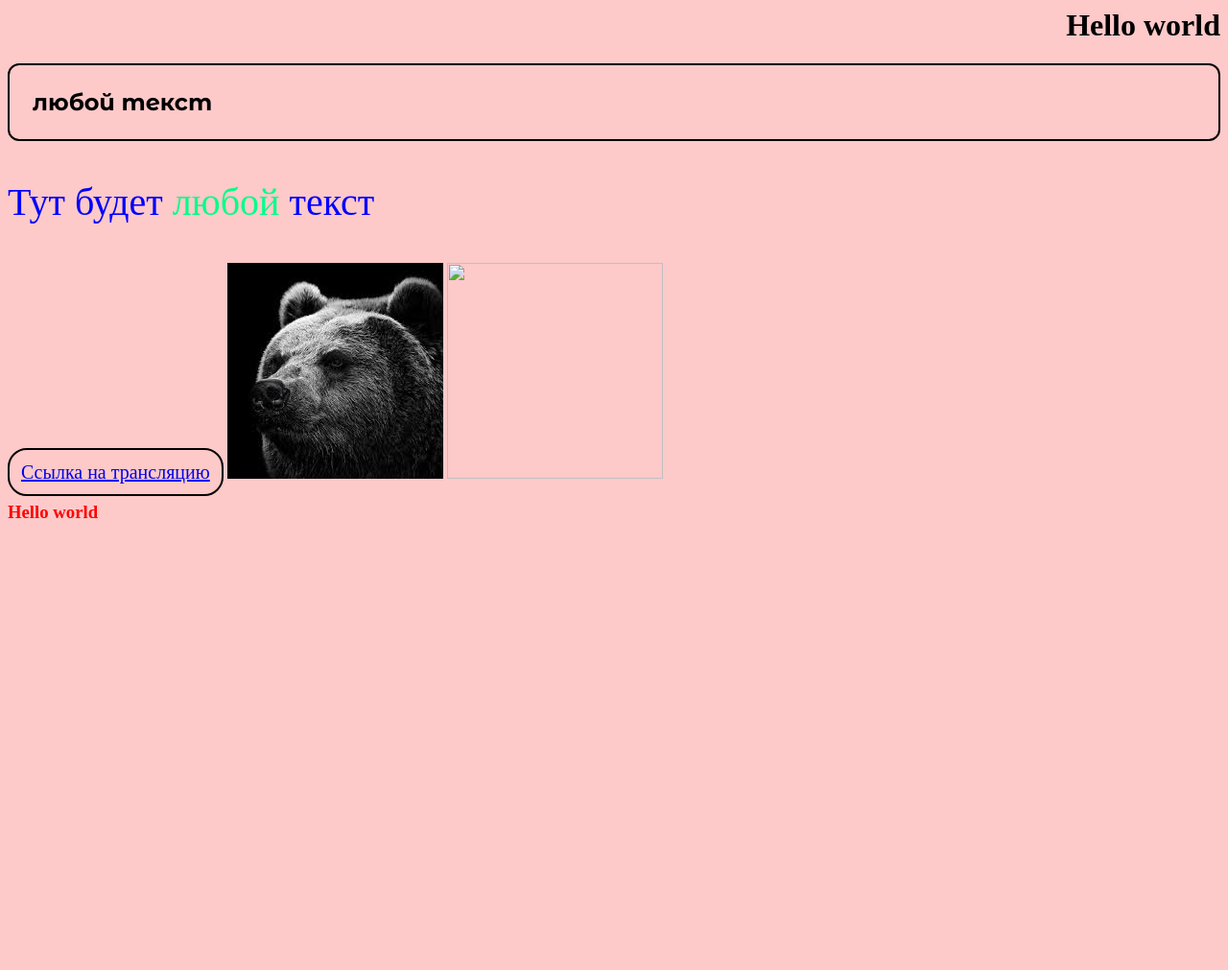
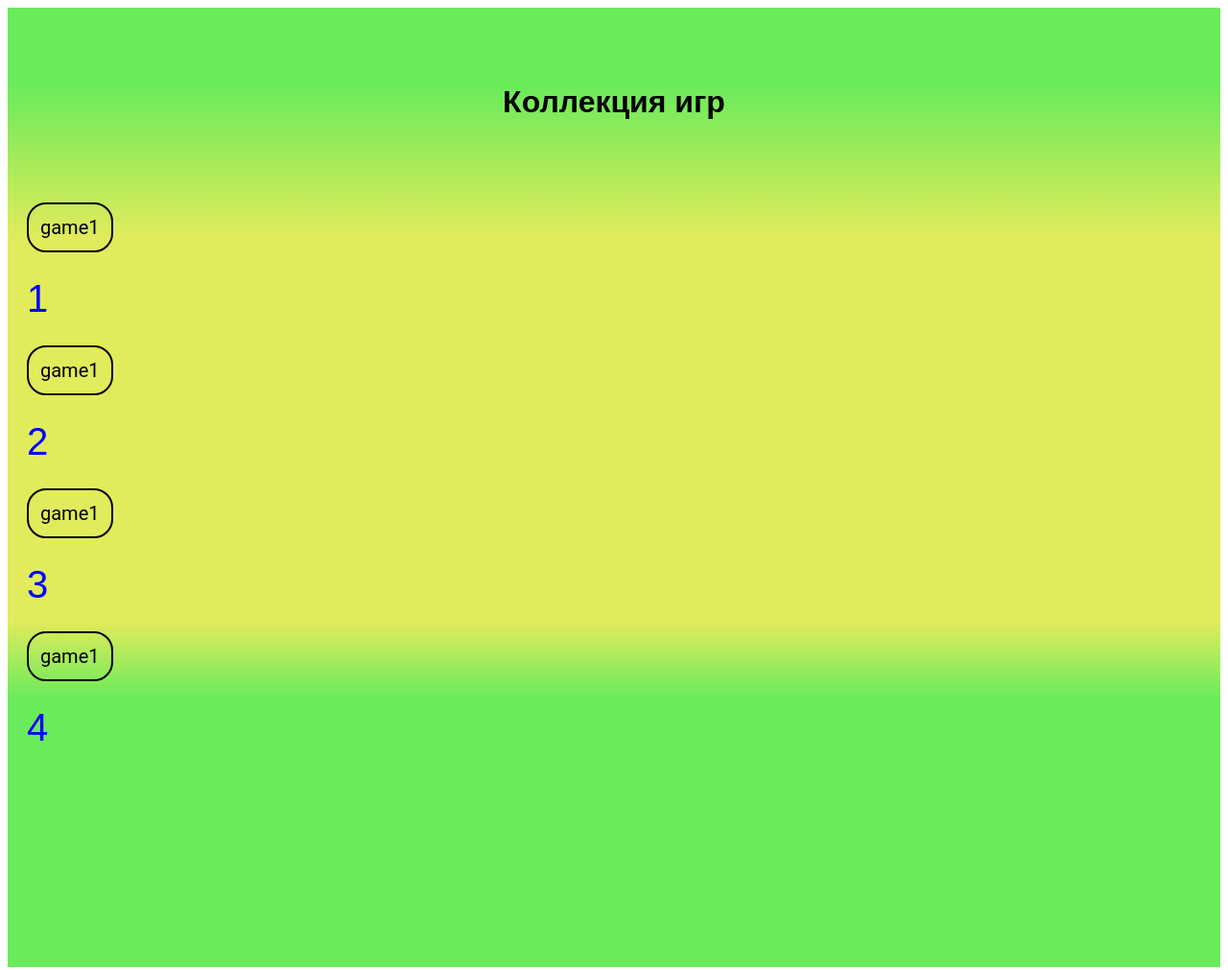
Before and after one commit to dizzy7773/Webdev, a plain HTML site: page index.html in a window 1280 px wide. Shown: the whole page at 96% size. Before the commit the page ends 800 px from the top, so only its background shows below. Drawn offline with Linux system fonts and the light colour scheme; a web font is replaced by a local one.

Commit message:
New vershion

```diff
--- a/index.html
+++ b/index.html
@@ -1,14 +1,29 @@
-<head>
-    <title>cinematic</title><link rel="preconnect" href="https://fonts.googleapis.com">
-    <link rel="preconnect" href="https://fonts.gstatic.com" crossorigin>
-    <link href="https://fonts.googleapis.com/css2?family=Afacad+Flux:wght@100..1000&family=Montserrat+Alternates:ital,wght@0,100;0,200;0,300;0,400;0,500;0,600;0,700;0,800;0,900;1,100;1,200;1,300;1,400;1,500;1,600;1,700;1,800;1,900&family=Montserrat:ital,wght@0,100..900;1,100..900&display=swap" rel="stylesheet">
-</head>
-    <body style="background-color: #fdc9c9;">
-        <h1  style="text-align: right;">Hello world</h1>
-        <h2 style="padding: 24px; font-family: Montserrat Alternates;  border: 2px solid black; border-radius: 12px;">любой текст</h2>
-        <p style="color: blue; font-size: 40px;"> Тут будет <span style="color: rgb(0, 255, 136)">любой</span> текст</p>
-        <a href="./mindustry.rar"style='border: 2px solid black; padding: 12px; border-radius: 20px; font - family: roboto; font-size: 20px '>Ссылка на трансляцию</a>
-        <img src="./images.jpg" alt="" width="225">
-        <img src="./parachute-svgrepo-com.svg" alt=""width="225">
-        <h3 style="color: red;">Hello world</h3>
-    </body>
+<!DOCTYPE html>
+<html>
+  <head>
+    <title>cinematic</title>
+    <link rel="preconnect" href="https://fonts.googleapis.com" />
+    <link rel="preconnect" href="https://fonts.gstatic.com" crossorigin />
+    <link
+      href="https://fonts.googleapis.com/css2?family=Afacad+Flux:wght@100..1000&family=Montserrat+Alternates:ital,wght@0,100;0,200;0,300;0,400;0,500;0,600;0,700;0,800;0,900;1,100;1,200;1,300;1,400;1,500;1,600;1,700;1,800;1,900&family=Montserrat:ital,wght@0,100..900;1,100..900&display=swap"
+      rel="stylesheet"
+    />
+    <link rel="stylesheet" href="./style.css" />
+
+  </head>
+
+  <body>
+    <header></header>
+    <main>
+      <h1>Коллекция игр</h1>
+      <div>
+        <a> game1</a><p>1</p>
+        <a> game1</a><p>2</p>
+        <a> game1</a><p>3</p>
+        <a> game1</a><p>4</p>
+    </div>
+
+    </main>
+    <footer></footer>
+  </body>
+</html>
--- /dev/null
+++ b/style.css
@@ -0,0 +1,58 @@
+/* .My-Color-Theme-1-hex { color: #E1EB5B; }
+.My-Color-Theme-2-hex { color: #6AEB5B; }
+.My-Color-Theme-3-hex { color: #A5EB5B; }
+.My-Color-Theme-4-hex { color: #EBDC5B; }
+.My-Color-Theme-5-hex { color: #5BEB81; }
+.My-Color-Theme-6-hex { color: #CBEBAA; } */
+body {
+    box-sizing: border-box;
+}
+    main {
+            font-family: "Afacad Flux", sans-serif;
+            margin: 0;
+            padding: 0;
+            height: 800PX;
+            background-image: linear-gradient(180deg, #6AEB5B 0%,#E1EB5B 20%, #E1EB5B 70%, #6AEB5B 80%);
+        }
+    header {
+        margin: 0;
+        padding: 0;
+        height: 80px;
+        width: 100%;
+        background-color: #6AEB5B;
+      }
+    footer {
+        height: 120px;
+        width: 100%;
+        background-color: #6AEB5B;
+      }
+    h1 {
+        text-align: center;
+        margin: 0;
+      }
+    h2 {
+        padding: 24px;
+        font-family: Montserrat Alternates;
+        border: 2px solid black;
+        border-radius: 12px;
+    }
+    a {
+        border: 2px solid black;
+        padding: 12px;
+        border-radius: 20px;
+        font-family: roboto;
+        font-size: 20px;
+    }
+    div {
+        margin-top: 100px;
+        margin-left: 20px;
+        width: 20%;
+    }
+    p {
+        color: blue;
+        font-size: 40px;
+    }
+    h2.second {
+        color: blue;
+        font-weight: 700;
+    }
```
